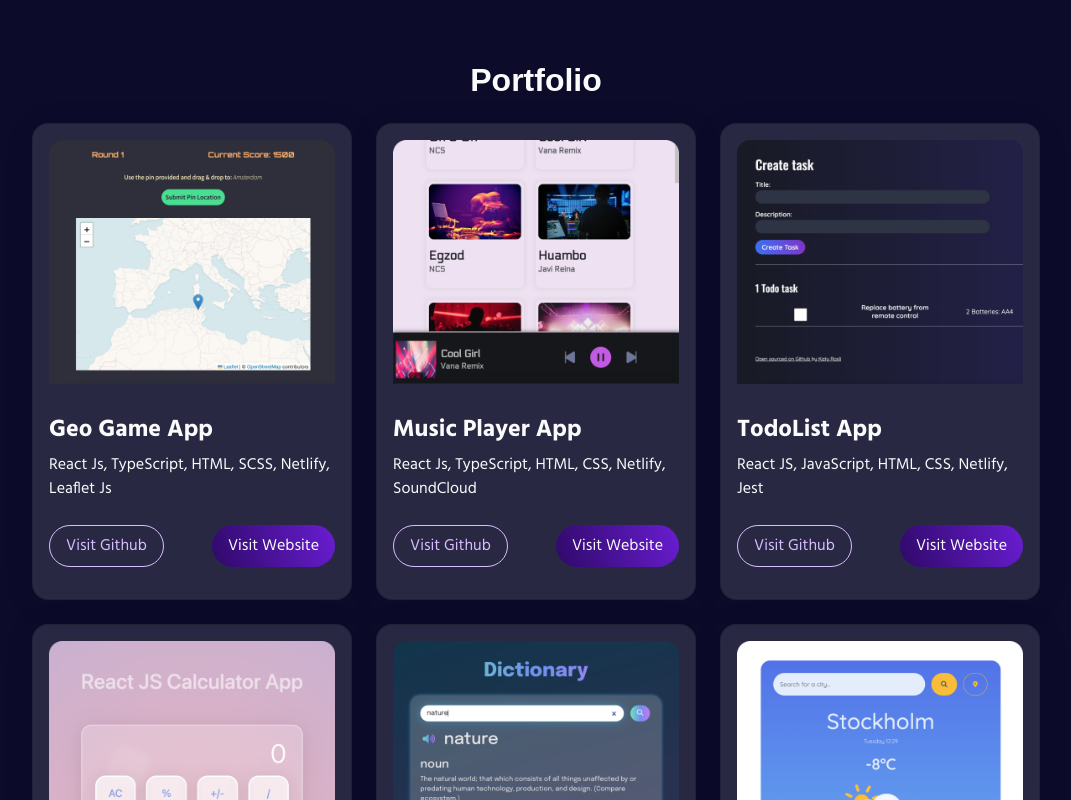
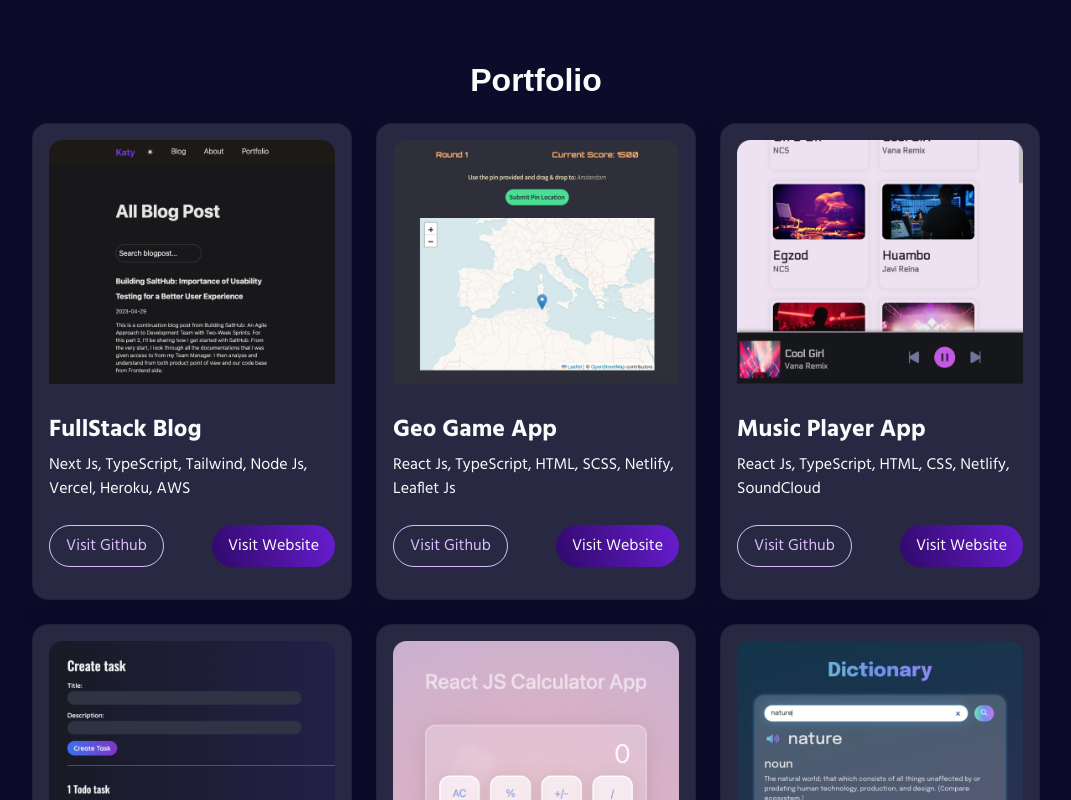
Before and after one commit to KatyRosli/KatyPortfolio2, a React (Create React App) app: page / in a window 1280 px wide. Shown: the part 608-1408 px from the top of the page, without its empty margins (104-1175 px from the left). Built offline with nearby package versions, Linux system fonts and the light colour scheme; a web font is replaced by a local one.

Commit message:
added new project

```diff
--- a/src/pages/Portfolio/Portfolio.tsx
+++ b/src/pages/Portfolio/Portfolio.tsx
@@ -21,9 +21,22 @@ import MusicPlayerApp from '../../assets/images/MusicPlayerTsxApp.png';
 import TinyMusicPlayerApp from '../../assets/images/TinyMusicPlayerTsxApp.jpg';
 import NextJsGeoGameApp from '../../assets/images/NextJsGeoGameApp.png';
 import TinyNextJsGeoGameApp from '../../assets/images/TinyNextJsGeoGameApp.jpg';
+import NextJsNodeJsBlog from '../../assets/images/NextJs&NodeJsBlog.png';
+import TinyNextJsNodeJsBlog from '../../assets/images/TinyNextJs&NodeJsBlog.jpg';
 
 export function Portfolio() {
   const projects = [
+    {
+      image: NextJsNodeJsBlog,
+      tiny: TinyNextJsNodeJsBlog,
+      alt: 'CodeWithKatyRosli',
+      title: 'FullStack Blog',
+      tags: 'Next Js, TypeScript, Tailwind, Node Js, Vercel, Heroku, AWS',
+      button: 'Visit Github',
+      github: 'https://github.com/KatyRosli/blog',
+      button2: 'Visit Website',
+      website: 'https://www.codewithkatyrosli.com/blog',
+    },
     {
       image: NextJsGeoGameApp,
       tiny: TinyNextJsGeoGameApp,
```
Also changed, not shown: src/assets/images/NextJs&NodeJsBlog.png (added), src/assets/images/TinyNextJs&NodeJsBlog.jpg (added).
